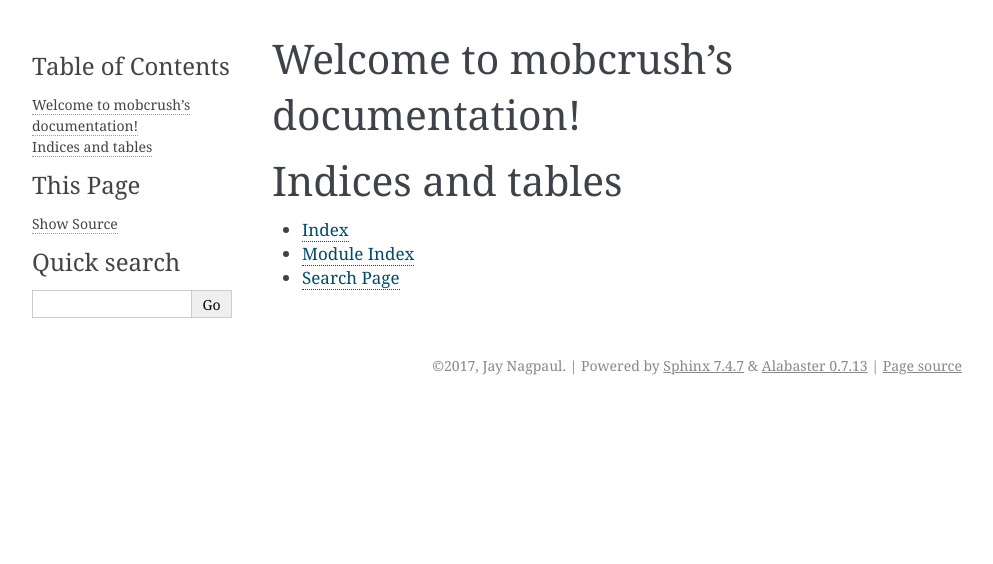
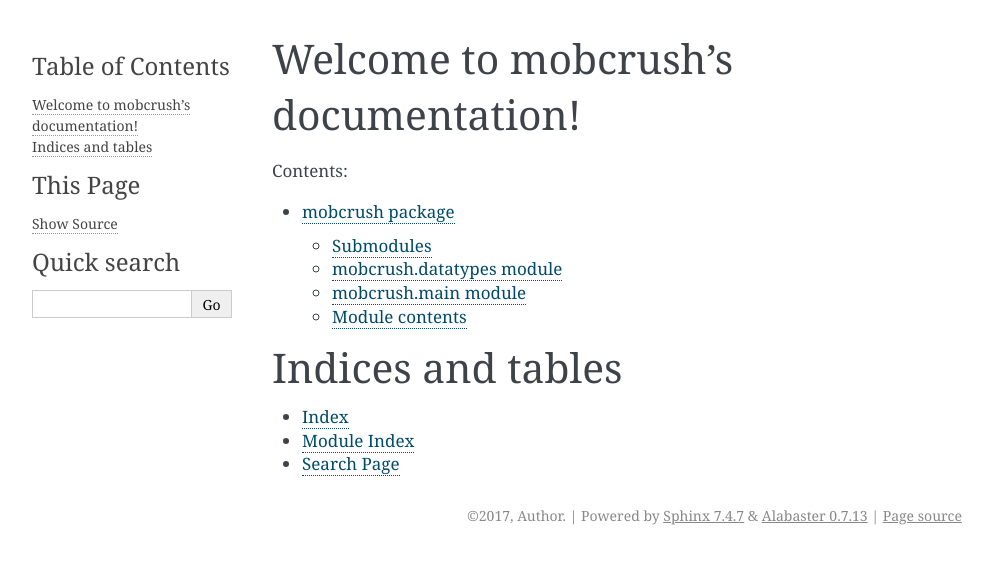
Before and after one commit to jaynagpaul/mobcrush, a Sphinx documentation site: the page built from docs/index.rst, in a window 1280 px wide. Shown: the top 564 px of the page, without its empty margins (148-1141 px from the left). Built offline with Sphinx 7.4.7, drawn with Linux system fonts in a browser that asks for light colours.

Commit message:
Will it work now?

```diff
--- a/docs/conf.py
+++ b/docs/conf.py
@@ -2,7 +2,7 @@
 # -*- coding: utf-8 -*-
 #
 # mobcrush documentation build configuration file, created by
-# sphinx-quickstart on Tue May  9 21:41:59 2017.
+# sphinx-quickstart on Tue May  9 22:06:36 2017.
 #
 # This file is execfile()d with the current directory set to its
 # containing dir.
@@ -17,9 +17,9 @@
 # add these directories to sys.path here. If the directory is relative to the
 # documentation root, use os.path.abspath to make it absolute, like shown here.
 #
-import os
-import sys
-sys.path.append(os.path.join(os.path.dirname(__file__), "mobcrush"))
+# import os
+# import sys
+# sys.path.insert(0, 'C:\Users\Jay\Desktop\mobcrush\mobcrush')
 
 
 # -- General configuration ------------------------------------------------
@@ -32,8 +32,8 @@
 # extensions coming with Sphinx (named 'sphinx.ext.*') or your custom
 # ones.
 extensions = ['sphinx.ext.autodoc',
-              'sphinx.ext.viewcode',
-              'sphinx.ext.githubpages']
+    'sphinx.ext.todo',
+    'sphinx.ext.viewcode']
 
 # Add any paths that contain templates here, relative to this directory.
 templates_path = ['_templates']
@@ -49,17 +49,17 @@
 
 # General information about the project.
 project = 'mobcrush'
-copyright = '2017, Jay Nagpaul'
-author = 'Jay Nagpaul'
+copyright = '2017, Author'
+author = 'Author'
 
 # The version info for the project you're documenting, acts as replacement for
 # |version| and |release|, also used in various other places throughout the
 # built documents.
 #
 # The short X.Y version.
-version = '0.1.0'
+version = ''
 # The full version, including alpha/beta/rc tags.
-release = '0.1.0'
+release = ''
 
 # The language for content autogenerated by Sphinx. Refer to documentation
 # for a list of supported languages.
@@ -77,7 +77,7 @@
 pygments_style = 'sphinx'
 
 # If true, `todo` and `todoList` produce output, else they produce nothing.
-todo_include_todos = False
+todo_include_todos = True
 
 
 # -- Options for HTML output ----------------------------------------------
@@ -130,7 +130,7 @@
 #  author, documentclass [howto, manual, or own class]).
 latex_documents = [
     (master_doc, 'mobcrush.tex', 'mobcrush Documentation',
-     'Jay Nagpaul', 'manual'),
+     'Author', 'manual'),
 ]
 
 
@@ -154,3 +154,25 @@
      author, 'mobcrush', 'One line description of project.',
      'Miscellaneous'),
 ]
+
+
+
+# -- Options for Epub output ----------------------------------------------
+
+# Bibliographic Dublin Core info.
+epub_title = project
+epub_author = author
+epub_publisher = author
+epub_copyright = copyright
+
+# The unique identifier of the text. This can be a ISBN number
+# or the project homepage.
+#
+# epub_identifier = ''
+
+# A unique identification for the text.
+#
+# epub_uid = ''
+
+# A list of files that should not be packed into the epub file.
+epub_exclude_files = ['search.html']
--- a/docs/index.rst
+++ b/docs/index.rst
@@ -7,9 +7,10 @@
 ====================================
 
 .. toctree::
-   :maxdepth: 2
+   :maxdepth: 4
    :caption: Contents:
 
+   mobcrush
 
 
 Indices and tables
--- /dev/null
+++ b/docs/mobcrush.rst
@@ -0,0 +1,30 @@
+mobcrush package
+================
+
+Submodules
+----------
+
+mobcrush\.datatypes module
+--------------------------
+
+.. automodule:: mobcrush.datatypes
+    :members:
+    :undoc-members:
+    :show-inheritance:
+
+mobcrush\.main module
+---------------------
+
+.. automodule:: mobcrush.main
+    :members:
+    :undoc-members:
+    :show-inheritance:
+
+
+Module contents
+---------------
+
+.. automodule:: mobcrush
+    :members:
+    :undoc-members:
+    :show-inheritance:
```
Also changed, not shown: other parts of docs/index.rst (+1 -1 lines), 2 other files.
